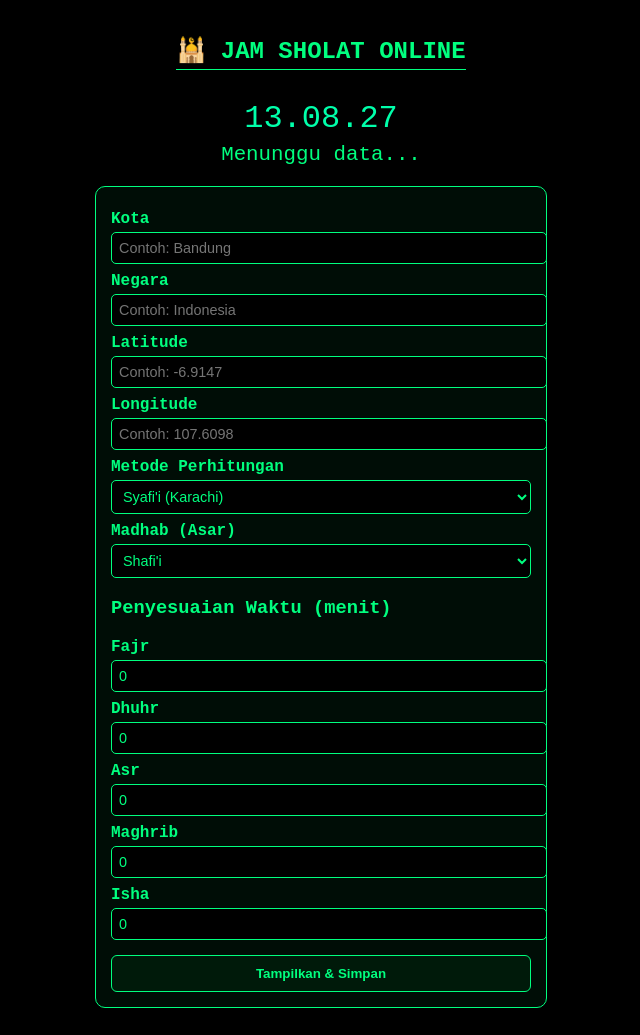
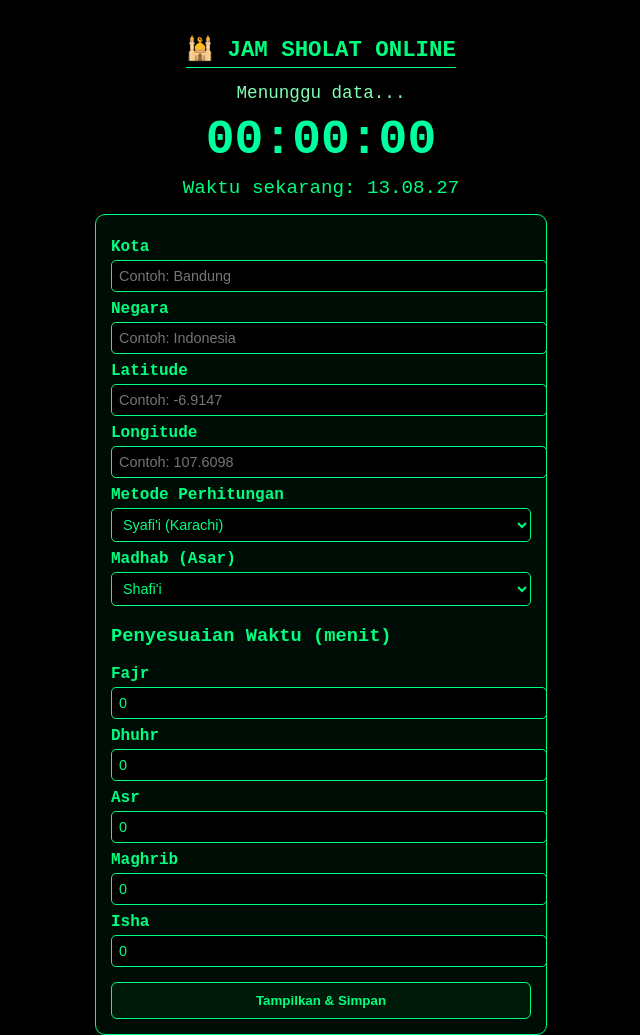
Before and after one commit to bengkelberkah/jam-sholat, a plain HTML site: page index.html in a window 1280 px wide. Shown: the top 1035 px of the page, without its empty margins (319-959 px from the left). Drawn offline with Linux system fonts and the light colour scheme; no server answers.

Commit message:
Update index.html
Signed-off-by: bengkelberkah <70417071+bengkelberkah@users.noreply.github.com>

```diff
--- a/index.html
+++ b/index.html
@@ -15,26 +15,27 @@ body {
 }
 h1 {
   color: #00ff7f;
-  font-size: 1.5em;
+  font-size: 1.4em;
   border-bottom: 1px solid #00ff7f;
   display: inline-block;
   padding-bottom: 4px;
-  margin-bottom: 20px;
+  margin-bottom: 15px;
+}
+#nextPrayer {
+  font-size: 1.1em;
+  color: #80ffb3;
+  margin-bottom: 5px;
+}
+#timeleft {
+  font-size: 3em;
+  color: #00ff9d;
+  font-weight: bold;
+  margin: 10px 0;
 }
 #clock {
-  font-size: 2em;
-  margin-top: 10px;
-  color: #00ffaa;
-}
-#timeleft {
-  font-size: 1.3em;
-  margin-top: 6px;
+  font-size: 1.2em;
   color: #00ff7f;
-}
-#nextPrayer {
-  font-size: 1em;
-  color: #80ffb3;
-  margin-bottom: 20px;
+  margin-top: 5px;
 }
 .card {
   border: 1px solid #00ff7f;
@@ -42,7 +43,7 @@ h1 {
   padding: 15px;
   background: rgba(0, 255, 127, 0.05);
   max-width: 420px;
-  margin: 10px auto;
+  margin: 15px auto;
   text-align: left;
 }
 label {
@@ -101,9 +102,10 @@ th {
 </head>
 <body>
 <h1>🕌 JAM SHOLAT ONLINE</h1>
+
+<div id="nextPrayer">Menunggu data...</div>
+<div id="timeleft">00:00:00</div>
 <div id="clock">00:00:00</div>
-<div id="timeleft">Menunggu data...</div>
-<div id="nextPrayer"></div>
 
 <div class="card">
   <label>Kota</label>
@@ -186,17 +188,17 @@ function applyAdjustments(t){
 
 function updateClock(){
   const n=new Date();
-  el('clock').textContent = n.toLocaleTimeString('id-ID', { hour12:false });
+  el('clock').textContent = "Waktu sekarang: " + n.toLocaleTimeString('id-ID', { hour12:false });
 }
 setInterval(updateClock,1000);
 
 function updateTimeLeft(next){
   const now=new Date();
   const diff=next.at-now;
-  if(diff<=0){el('timeleft').textContent='Masuk waktu sholat berikutnya';return;}
+  if(diff<=0){el('timeleft').textContent='00:00:00';return;}
   const t=Math.floor(diff/1000),h=Math.floor(t/3600),m=Math.floor((t%3600)/60),s=t%60;
   const txt=`${String(h).padStart(2,'0')}:${String(m).padStart(2,'0')}:${String(s).padStart(2,'0')}`;
-  el('timeleft').textContent=`Menuju ${next.key}: ${txt}`;
+  el('timeleft').textContent=txt;
   el('nextPrayer').textContent=`Sholat berikutnya: ${next.key}`;
 }
 
```
